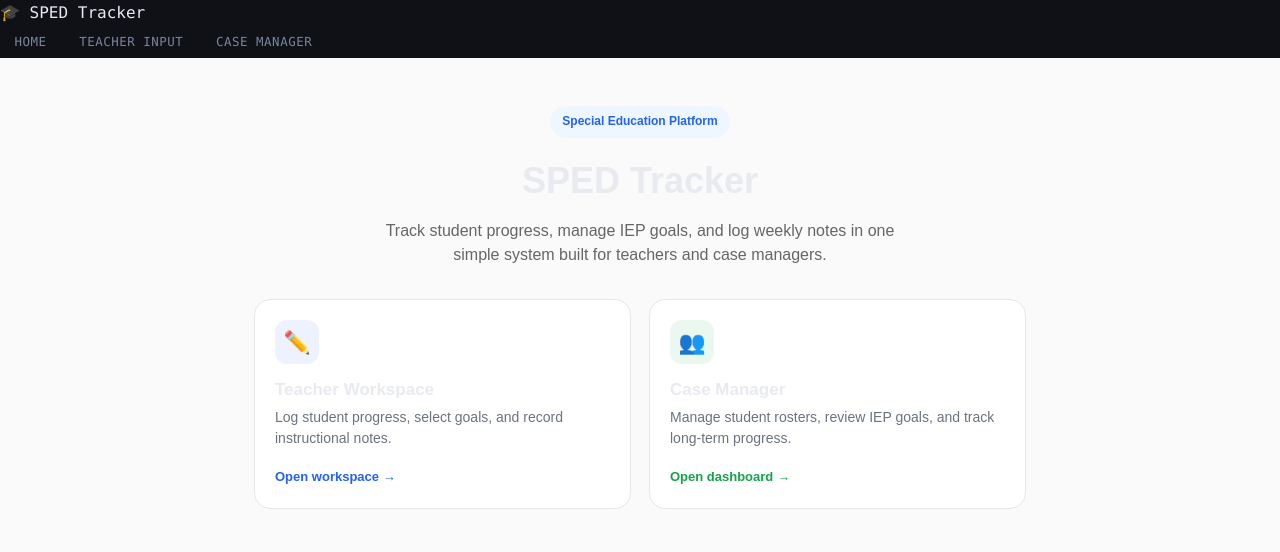
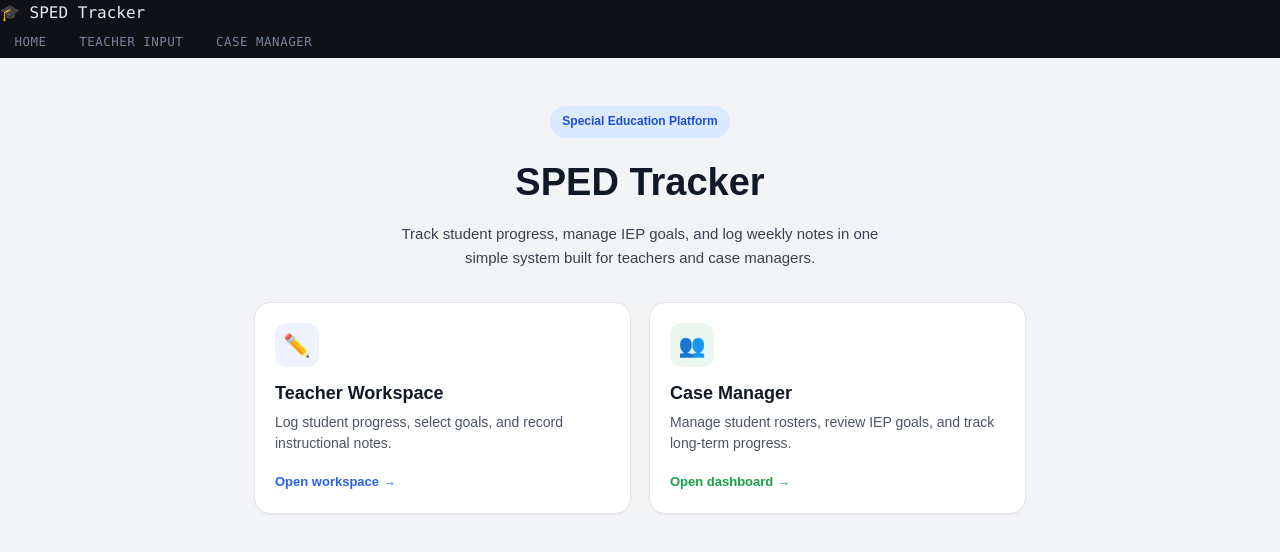
Before and after one commit to jjester58-eng/sped-tracker, a Next.js app: page / in a window 1280 px wide. Shown: the top 552 px of the page. Built offline with nearby package versions, Linux system fonts and the light colour scheme.

Commit message:
contrast

```diff
--- a/app/page.tsx
+++ b/app/page.tsx
@@ -2,7 +2,7 @@ import Link from "next/link";
 
 export default function HomePage() {
   return (
-    <main style={{ fontFamily: "sans-serif", background: "#fafafa", minHeight: "100vh" }}>
+    <main style={{ fontFamily: "sans-serif", background: "#f3f4f6", minHeight: "100vh" }}>
 
       {/* HERO */}
       <section style={{ textAlign: "center", padding: "3rem 1.5rem 2rem" }}>
@@ -11,24 +11,35 @@ export default function HomePage() {
           fontSize: "12px",
           padding: "6px 12px",
           borderRadius: "999px",
-          background: "#eef6ff",
-          color: "#2563eb",
+          background: "#dbeafe",
+          color: "#1d4ed8",
           marginBottom: "14px",
           fontWeight: 600,
         }}>
           Special Education Platform
         </div>
 
-        <h1 style={{ fontSize: "36px", margin: "0 0 10px" }}>
+        <h1 style={{
+          fontSize: "38px",
+          margin: "0 0 10px",
+          fontWeight: 700,
+          color: "#111827",
+        }}>
           SPED Tracker
         </h1>
 
-        <p style={{ maxWidth: "520px", margin: "0 auto", color: "#666", lineHeight: 1.5 }}>
+        <p style={{
+          maxWidth: "520px",
+          margin: "0 auto",
+          color: "#374151",
+          lineHeight: 1.6,
+          fontSize: "15px",
+        }}>
           Track student progress, manage IEP goals, and log weekly notes in one simple system built for teachers and case managers.
         </p>
       </section>
 
-      {/* MAIN CARDS */}
+      {/* CARDS */}
       <section style={{
         display: "grid",
         gridTemplateColumns: "repeat(auto-fit, minmax(260px, 1fr))",
@@ -78,7 +89,7 @@ export default function HomePage() {
 /* ---------- STYLES ---------- */
 
 const cardStyle: React.CSSProperties = {
-  background: "white",
+  background: "#ffffff",
   border: "1px solid #e5e7eb",
   borderRadius: "16px",
   padding: "20px",
@@ -87,7 +98,7 @@ const cardStyle: React.CSSProperties = {
   display: "flex",
   flexDirection: "column",
   gap: "12px",
-  transition: "0.2s",
+  boxShadow: "0 1px 2px rgba(0,0,0,0.05)",
 };
 
 const iconStyle = (color: string): React.CSSProperties => ({
@@ -103,14 +114,15 @@ const iconStyle = (color: string): React.CSSProperties => ({
 });
 
 const titleStyle: React.CSSProperties = {
-  fontSize: "17px",
-  fontWeight: 600,
+  fontSize: "18px",
+  fontWeight: 700,
   margin: "0 0 4px",
+  color: "#111827", // FIX: strong contrast
 };
 
 const descStyle: React.CSSProperties = {
   fontSize: "14px",
-  color: "#6b7280",
+  color: "#4b5563", // FIX: darker gray
   lineHeight: 1.5,
   margin: 0,
 };
```
